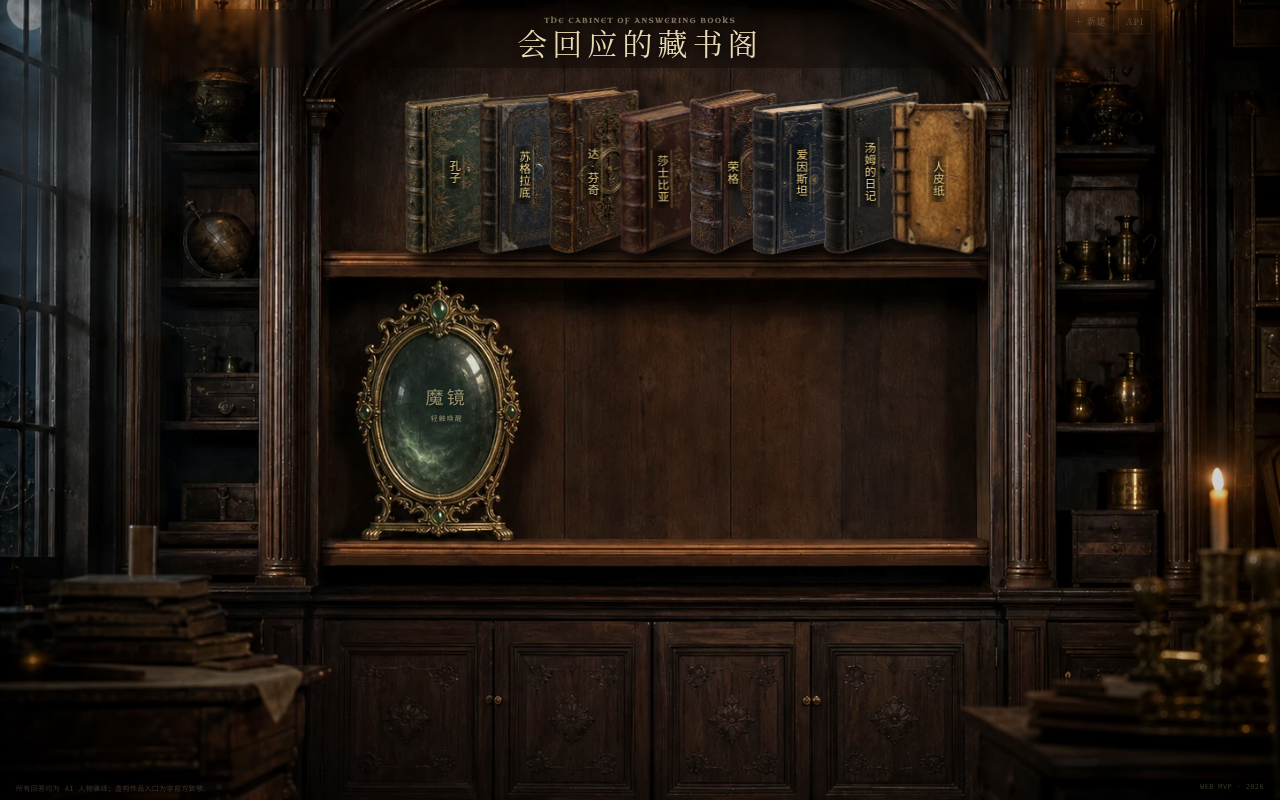
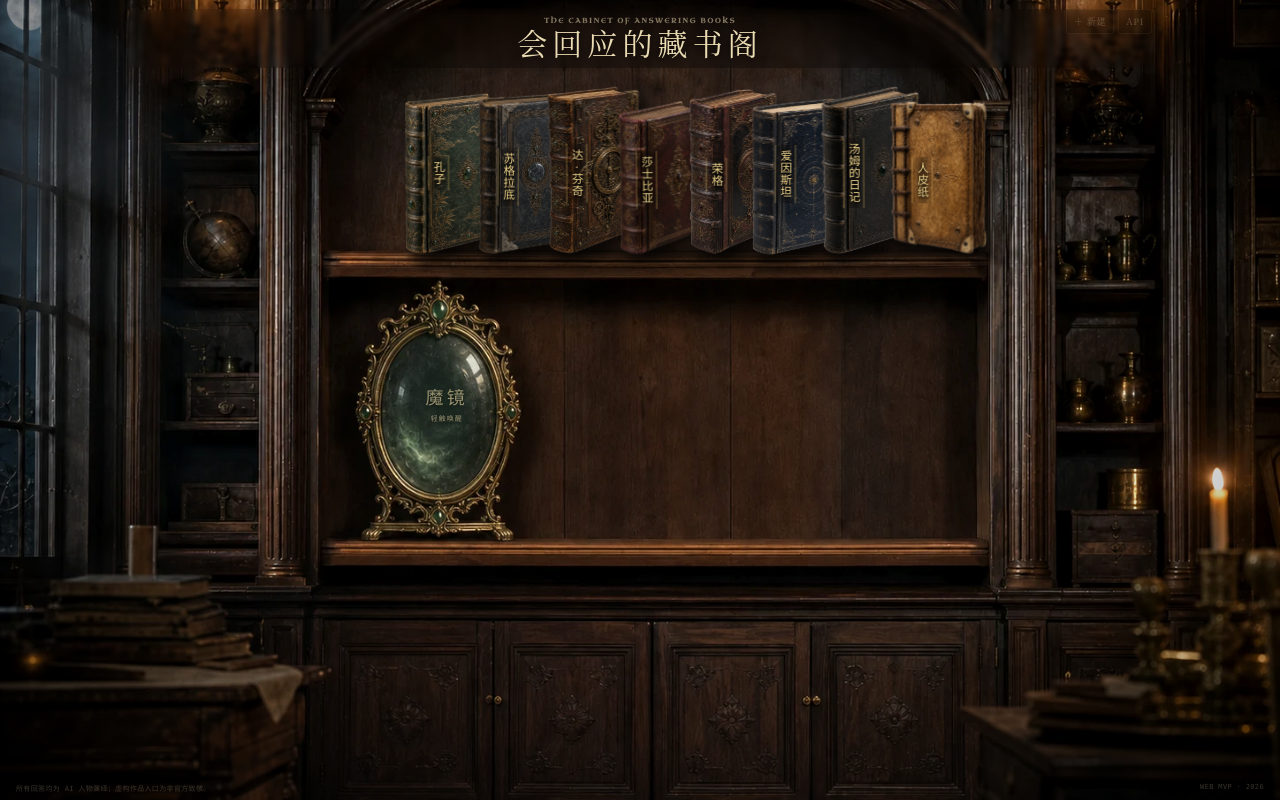
Before and after one commit to gordonbmoges-spec/timeless-minds-handwriting, a website with bundled scripts: page public/index.html in a window 1280 px wide. Built offline with nearby package versions, Linux system fonts and the light colour scheme; a web font is replaced by a local one.

Commit message:
Keep shelf labels visible on overlapped spines

```diff
--- a/public/styles.css
+++ b/public/styles.css
@@ -1952,6 +1952,11 @@ body {
 .book-shelf-row .generated-book-card:nth-child(7) { --shelf-order:7;--shelf-lift:0px;--shelf-tilt:-.24deg; }
 .book-shelf-row .generated-book-card:nth-child(8) { --shelf-order:8;--shelf-lift:2px;--shelf-tilt:.18deg; }
 .book-shelf-row .generated-book-card.is-opening { z-index:40; }
+.book-shelf-row .generated-book-card .book-title {
+  left:34%;
+  top:52%;
+  background:linear-gradient(90deg,transparent,rgba(12,8,4,.38),transparent);
+}
 
 .generated-book-card:hover,
 .generated-book-card:focus-visible {
--- a/public/sw.js
+++ b/public/sw.js
@@ -1,4 +1,4 @@
-const CACHE_NAME = "answering-library-local-app-v16";
+const CACHE_NAME = "answering-library-local-app-v17";
 const APP_SHELL = [
   "/",
   "/index.html",
```
